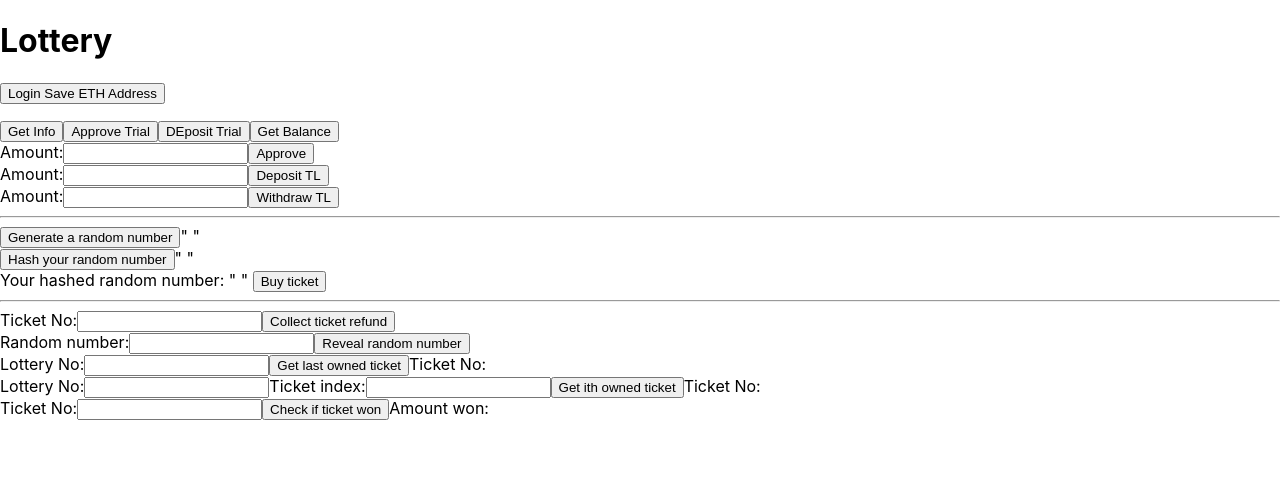
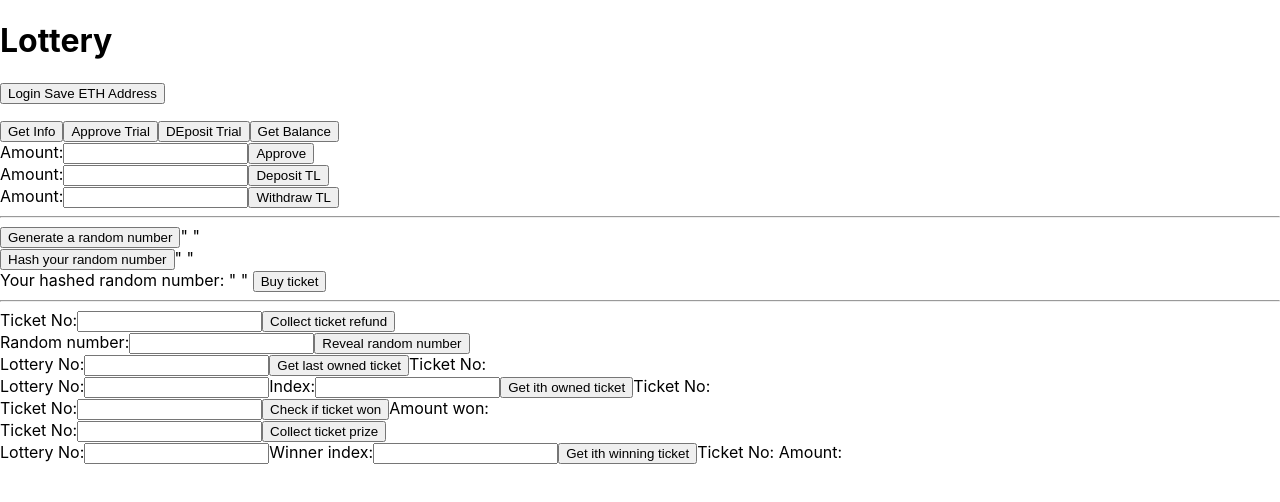
Before and after one commit to dedekoymert/lottery-app, a React (Create React App) app: page / in a window 1280 px wide. Shown: the top 502 px of the page. Built offline with nearby package versions, Linux system fonts and the light colour scheme.

Commit message:
ith winning ticket

```diff
--- a/src/App.js
+++ b/src/App.js
@@ -304,12 +304,33 @@ function App() {
     event.preventDefault();
     const provider = new ethers.providers.Web3Provider(window.ethereum);
 
-    await provider.send("eth_requestAccounts",[]);
     const signer =  provider.getSigner();
 
     const lotteryContract = new ethers.Contract(lotteryAddress, lotteryAbi, signer);
     const winAmount = await lotteryContract.checkIfTicketWon(ticketIfWon);
     setTicketWinAmount(winAmount);
+  }
+
+  async function collectTicketPrizeHandler(event) {
+    event.preventDefault();
+    const provider = new ethers.providers.Web3Provider(window.ethereum);
+
+    const signer =  provider.getSigner();
+
+    const lotteryContract = new ethers.Contract(lotteryAddress, lotteryAbi, signer);
+    await lotteryContract.collectTicketPrize(ticketCollectPrize);
+  }
+
+  async function getIthWinningTicketHandler(event) {
+    event.preventDefault();
+    const provider = new ethers.providers.Web3Provider(window.ethereum);
+
+    const signer =  provider.getSigner();
+
+    const lotteryContract = new ethers.Contract(lotteryAddress, lotteryAbi, signer);
+    const result = await lotteryContract.getIthWinningTicket(winnerIndex, lotteryNoIthWinning);
+    setTicketIthOwnedWinning(result[0].toString());
+    setAmountIthWinning(result[1]);
   }
 
   const [userAddress, setUserAddress] = useState('');
@@ -327,7 +348,12 @@ function App() {
   const [ownedIndex, setOwnedIndex] = useState('');
   const [ticketIfWon, setTicketIfWon] = useState('')
   const [ticketWinAmount, setTicketWinAmount] = useState('');
+  const [ticketCollectPrize, setTicketCollectPrize] = useState('')
 
+  const [lotteryNoIthWinning, setLotteryNoIthWinning] = useState('');
+  const [ticketIthWinning, setTicketIthOwnedWinning] = useState('');
+  const [amountIthWinning, setAmountIthWinning] = useState('');
+  const [winnerIndex, setWinnerIndex] = useState('');
 
 
   return (
@@ -488,7 +514,7 @@ function App() {
                 />
               </label>
               <label>
-                Ticket index:
+                Index:
                 <input
                   type="number"
                   value={ownedIndex}
@@ -515,8 +541,51 @@ function App() {
                 </label>
                 <input type="submit" value="Check if ticket won" />
                 <label>
-                  Amount won: {ticketIthOwned}
+                  Amount won: {ticketWinAmount}
                 </label>
+              </form>
+            </div>
+            <div>
+              <form onSubmit={collectTicketPrizeHandler}>
+                <label>
+                  Ticket No:
+                  <input
+                    type="number"
+                    value={ticketCollectPrize}
+                    required={true}
+                    onChange={(e) => setTicketCollectPrize(e.target.value)}
+                  />
+                </label>
+                <input type="submit" value="Collect ticket prize" />
+              </form>
+            </div>
+            <div>
+              <form onSubmit={getIthWinningTicketHandler}>
+              <label>
+                Lottery No:
+                <input
+                  type="number"
+                  value={lotteryNoIthWinning}
+                  required={true}
+                  onChange={(e) => setLotteryNoIthWinning(e.target.value)}
+                />
+              </label>
+              <label>
+                Winner index:
+                <input
+                  type="number"
+                  value={winnerIndex}
+                  required={true}
+                  onChange={(e) => setWinnerIndex(e.target.value)}
+                />
+              </label>
+              <input type="submit" value="Get ith winning ticket" />
+              <label>
+                Ticket No: {ticketIthWinning}
+              </label>
+              <label>
+                Amount: {amountIthWinning}
+              </label>
               </form>
             </div>
             <p id="deployedAddress" className="text-gray-600"></p>
```
